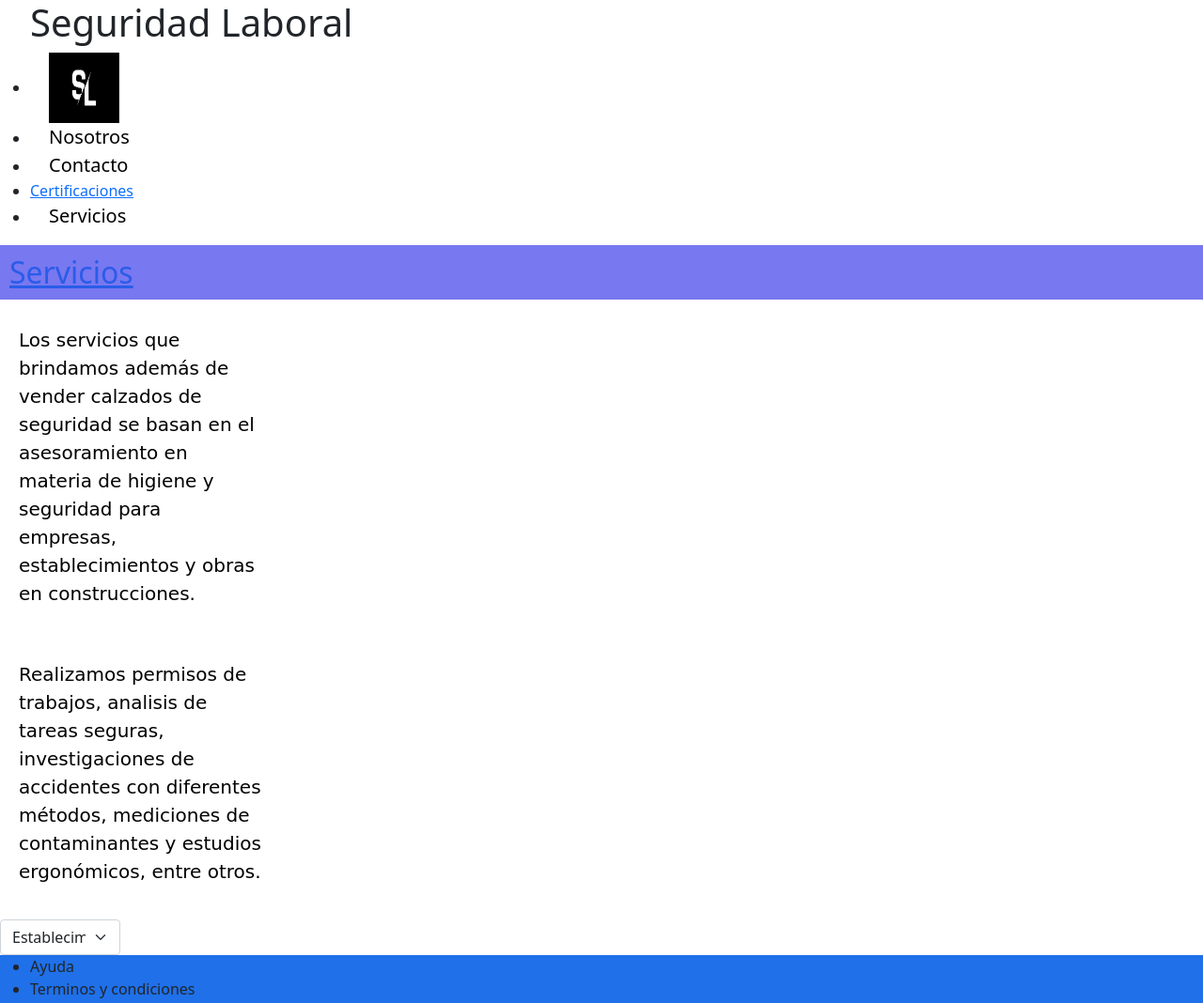
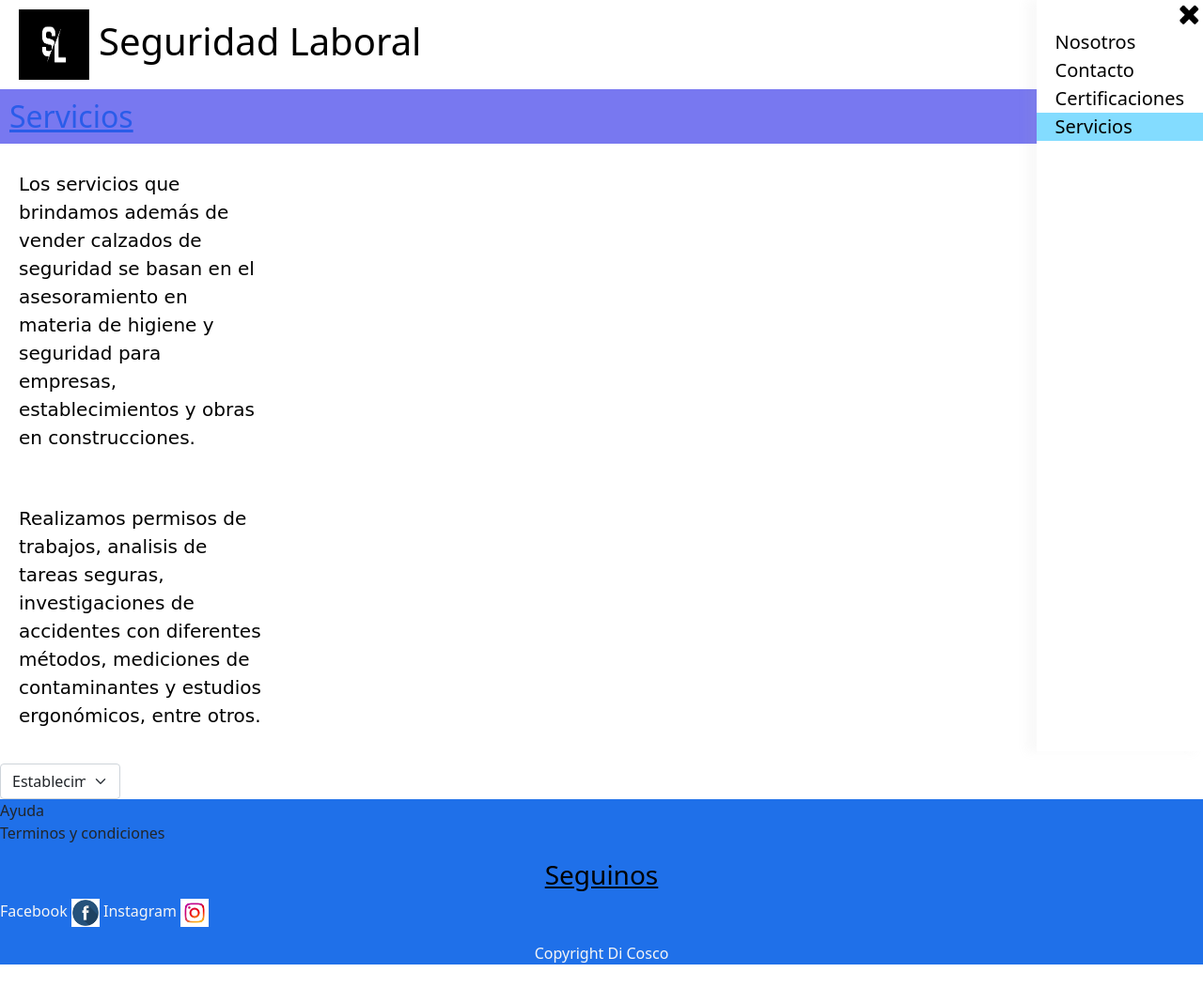
Before and after one commit to luciodicosco/seguridad, a plain HTML site: page pages/servicios.html in a window 1280 px wide. Shown: the top 1068 px of the page at 94% size. After the commit the page ends 1043 px from the top, so only its background shows below. Drawn offline with nearby package versions, Linux system fonts and the light colour scheme.

Commit message:
añadido logica menu lateral

```diff
--- a/estilos/estilos.css
+++ b/estilos/estilos.css
@@ -2,6 +2,10 @@
     padding: 0;
     margin: 0;
     box-sizing: border-box;
+}
+
+ul{
+    padding: 0px !important;
 }
 
 /* #region Header */
@@ -30,19 +34,19 @@
         color: #000000;
     }
 
-    .hambButton{
+    #hambButton{
         width: 55px;
         height: 55px;
     }
 
-    .closeButton{
+    #closeButton{
         width: 30px;
         height: 30px;
     }
 
     .menuContenedor{
         position: absolute;
-        display: none;
+        display: flex;
         flex-direction: column;
         align-items: flex-end;
         right: 0px;
@@ -58,11 +62,23 @@
         list-style: none;
     }
 
+    .lista li:hover{
+        background-color: #00000015;
+    }
+
+    .lista li.liSeleccionado{
+        background: #00b7ff7c;
+    }
+
     .listaNav{
         color: #000000;
         font-size: 20px;
         text-decoration: none;
-        padding: 20px 20px 20px 20px;
+        margin: 10px 20px 10px 20px;
+    }
+
+    .listaNav:hover{
+        color: #000000;
     }
 /* #endregion */
 
--- a/js/app.js
+++ b/js/app.js
@@ -1,8 +1,21 @@
-$(".hambButton").click(function () {
-    $(".menuContenedor").animate({ width: '100px' });
+var menulateral = false
+
+$(document).ready(function () {
+    if (menulateral == false) {
+        console.log("menu cerrado")
+    };
+    if (menulateral == true) {
+        console.log("menu abierto")
+    };
+}
+)
+
+$(function () {
+    $('#hambButton').click(function () {
+        $('.menuContenedor').slideDown();
+    })
+
+    $('#closeButton').click(function () {
+        $('.menuContenedor').slideUp();
+    })
 })
-
-
-$(".closeButton").click(function () {
-    $(".menuContenedor").animate({ width: '0px' });
-})
--- a/pages/servicios.html
+++ b/pages/servicios.html
@@ -9,20 +9,31 @@
     <meta name="description" content="Seguridad Di Cosco se encarga de la venta y asesoramiento sobre los elementos de protección personal para el trabajo.">
     <link rel="stylesheet" href="../bootstrap-local/css/bootstrap.css">
     <link rel="stylesheet" href="../estilos/estilos.css">
+    <script src="https://ajax.googleapis.com/ajax/libs/jquery/3.5.1/jquery.min.js"></script>
+    <script src="../js/app.js"></script>
 </head>
 <body>
+    <div class="menuContenedor">
+        <img src="../assets/img/cruz.png" id="closeButton">
+        <ul class="lista">
+            <li><a href="./nosotros.html" class="listaNav">Nosotros</a></li>
+            <li ><a href="./contacto.html" class="listaNav">Contacto</a></li>
+            <li><a href="./certificaciones.html" class="listaNav">Certificaciones</a></li>
+            <li class="liSeleccionado"><a href="./servicios.html" class="listaNav">Servicios</a></li>
+        </ul>
+    </div>
     <header>
-        <nav>
-            <ul>
-                <h1>Seguridad Laboral</h1>
-                <li><a href="../index.html" class="listaNav"> <img src="../assets/img/logo.png" alt="" class="logo">
-                </a></li>
-                <li><a href="./nosotros.html" class="listaNav">Nosotros</a></li>
-                <li><a href="./contacto.html" class="listaNav">Contacto</a></li>
-                <li><a href="./certificaciones.html"class="certificaciones">Certificaciones</a></li>
-                <li><a href="./servicios.html" class="listaNav">Servicios</a></li>
-            </ul>
-        </nav>
+        <div class="headerContenedor">
+            <div class="header">
+                <a class="tituloContenedor" href="../index.html">
+                    <img src="../assets/img/logo.png" alt="" class="logo">
+                    <h1 class="titulo">Seguridad Laboral</h1>
+                </a>
+                <a class="hambButtonContenedor">
+                    <img src="../assets/img/pngwing.com.png" id="hambButton">
+                </a>
+            </div>
+        </div>
     </header>
     <section>
             <h2>Servicios</h2>
```
Also changed, not shown: index.html (+2 -2 lines), pages/certificaciones.html (+18 -8 lines), pages/contacto.html (+22 -11 lines), pages/nosotros.html (+22 -13 lines).
